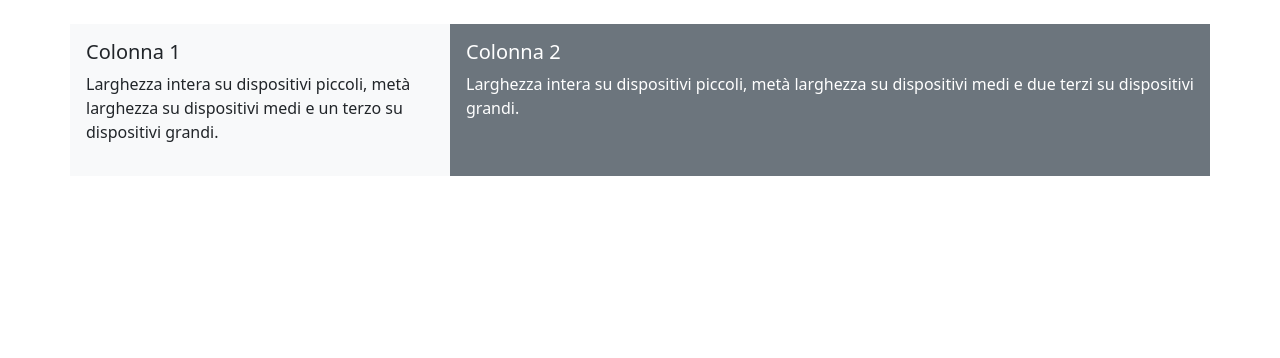
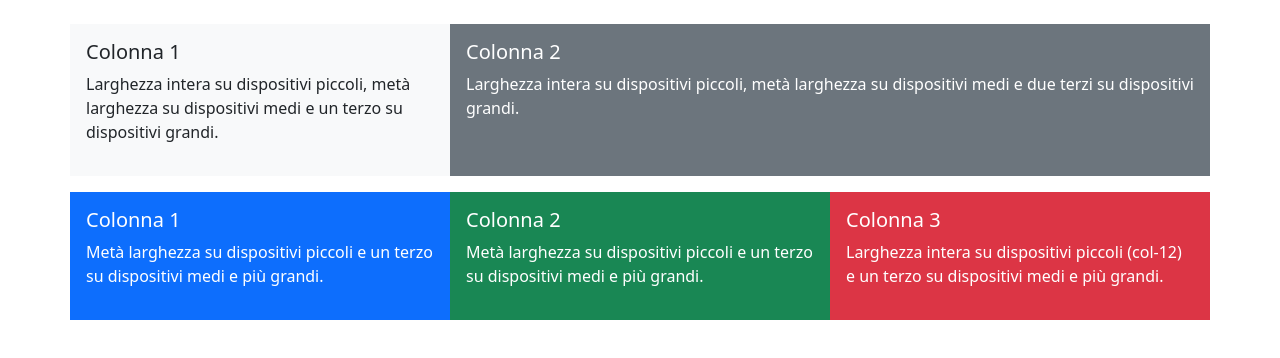
Before and after one commit to dannyarena/htmlcss-bootstrap-layout, a plain HTML site: page index.html in a window 1280 px wide. Drawn offline with nearby package versions, Linux system fonts and the light colour scheme.

Commit message:
add second grid

```diff
--- a/index.html
+++ b/index.html
@@ -21,6 +21,21 @@
             </div>
           </div>
 
+          <div class="row mb-3">
+            <div class="col-6 col-md-4 bg-primary text-white p-3">
+              <h5>Colonna 1</h5>
+              <p>Metà larghezza su dispositivi piccoli e un terzo su dispositivi medi e più grandi.</p>
+            </div>
+            <div class="col-6 col-md-4 bg-success text-white p-3">
+              <h5>Colonna 2</h5>
+              <p>Metà larghezza su dispositivi piccoli e un terzo su dispositivi medi e più grandi.</p>
+            </div>
+            <div class="col-12 col-md-4 bg-danger text-white p-3">
+              <h5>Colonna 3</h5>
+              <p>Larghezza intera su dispositivi piccoli (col-12) e un terzo su dispositivi medi e più grandi.</p>
+            </div>
+          </div>
+
     </div>
   </body>
 </html>
```
